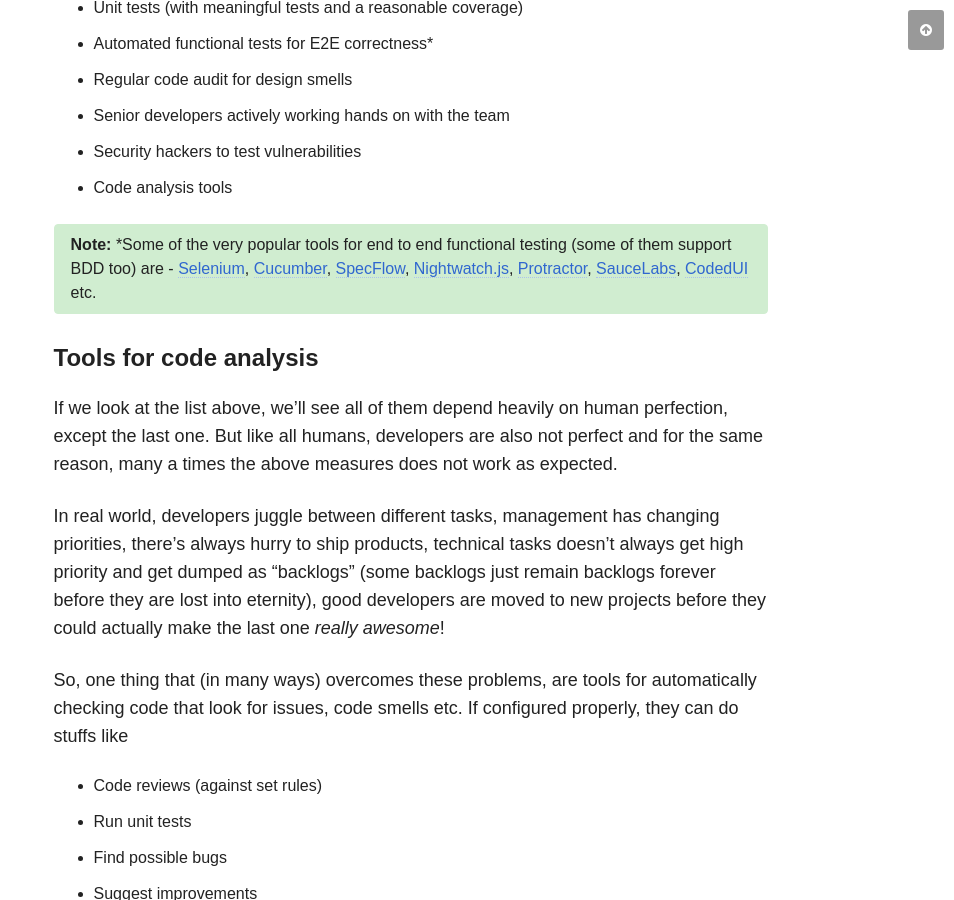
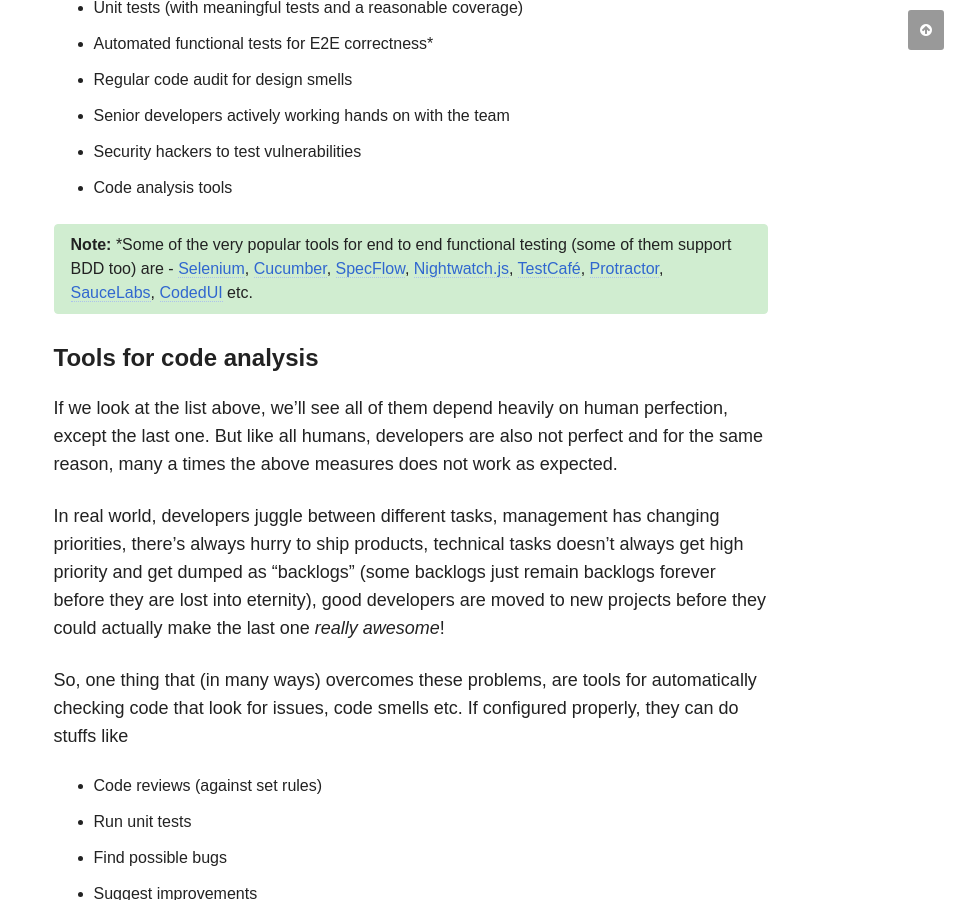
Before and after one commit to chakrabar/chakrabar.github.io, a Jekyll site: the page built from _posts/articles/2018-03-05-code-quality-management.md, in a window 1280 px wide and 900 px high, scrolled down 2962 px. Shown: the whole window, without its empty margins (326-1280 px from the left). Built offline with Jekyll 4.4.1, drawn with Linux system fonts in a browser that asks for light colours; nearby versions of some CDN libraries; comment, search, counter and statistics services are not loaded.

Commit message:
TestCafé should have a mention too

```diff
--- a/_posts/articles/2018-03-05-code-quality-management.md
+++ b/_posts/articles/2018-03-05-code-quality-management.md
@@ -61,7 +61,7 @@ we'll briefly look at some of the common practices to manage code quality issues
 * Security hackers to test vulnerabilities
 * Code analysis tools
 
-**Note:** *Some of the very popular tools for end to end functional testing (some of them support BDD too) are - [Selenium](https://www.seleniumhq.org/),  [Cucumber](https://cucumber.io/),  [SpecFlow](http://specflow.org/),  [Nightwatch.js](http://nightwatchjs.org/),  [Protractor](http://www.protractortest.org/#/),  [SauceLabs](https://saucelabs.com/),  [CodedUI](https://github.com/icnocop/cuite)  etc.
+**Note:** *Some of the very popular tools for end to end functional testing (some of them support BDD too) are - [Selenium](https://www.seleniumhq.org/),  [Cucumber](https://cucumber.io/),  [SpecFlow](http://specflow.org/),  [Nightwatch.js](http://nightwatchjs.org/),  [TestCafé](https://testcafe.devexpress.com/),  [Protractor](http://www.protractortest.org/#/),  [SauceLabs](https://saucelabs.com/),  [CodedUI](https://github.com/icnocop/cuite)  etc.
 {: .notice--success}
 
 #### Tools for code analysis
```
